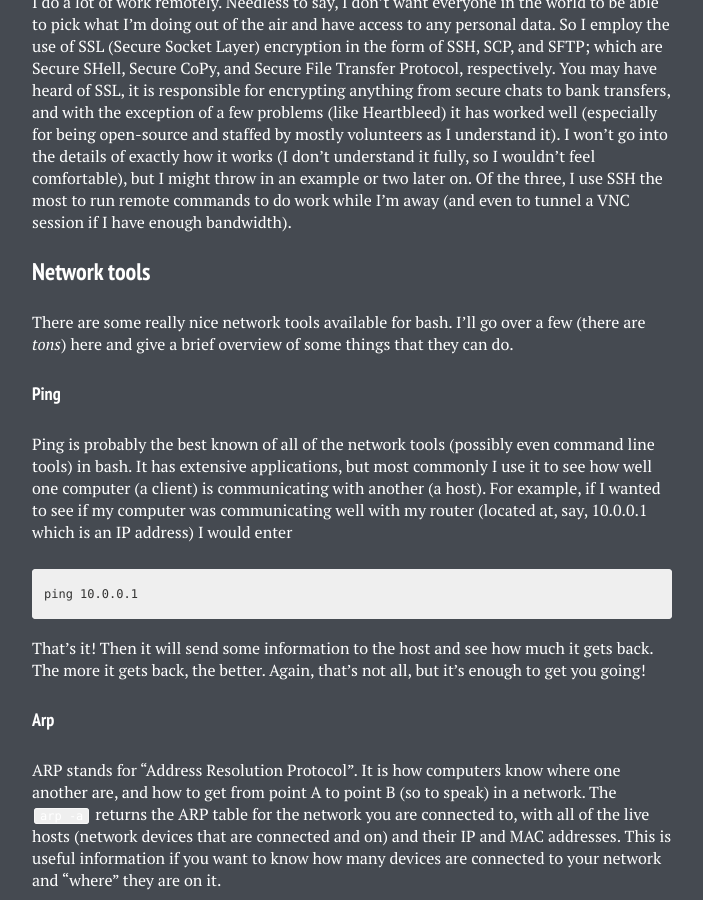
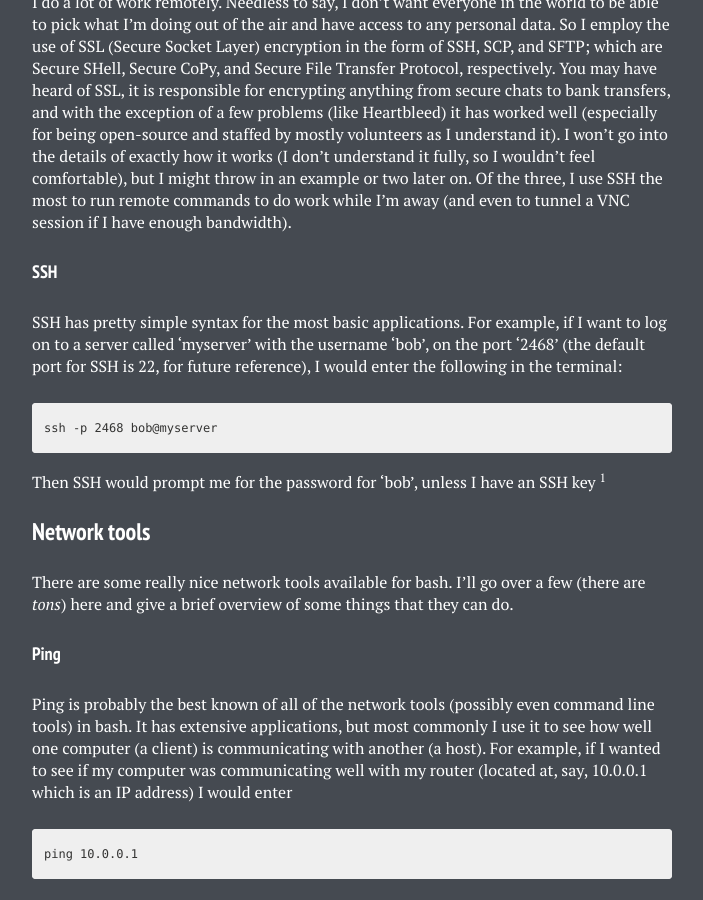
Before and after one commit to lmarkley/lmarkley.github.io, a Jekyll site: the page built from _posts/2015-07-11-Nmap-and-other-things.markdown, in a window 1280 px wide and 900 px high, scrolled down 475 px. Shown: the whole window, without its empty margins (288-991 px from the left). Built offline with Jekyll 4.4.1, drawn with Linux system fonts in a browser that asks for light colours; nearby versions of some CDN libraries; some of the changed text lies outside the part shown.

Commit message:
Update 2015-07-11-Nmap-and-other-things.markdown
Intermediate update; attempting to add footnotes.

```diff
--- a/_posts/2015-07-11-Nmap-and-other-things.markdown
+++ b/_posts/2015-07-11-Nmap-and-other-things.markdown
@@ -11,6 +11,14 @@
 ### SSH, SCP, & SFTP
 
 I do a lot of work remotely. Needless to say, I don't want everyone in the world to be able to pick what I'm doing out of the air and have access to any personal data. So I employ the use of SSL (Secure Socket Layer) encryption in the form of SSH, SCP, and SFTP; which are Secure SHell, Secure CoPy, and Secure File Transfer Protocol, respectively. You may have heard of SSL, it is responsible for encrypting anything from secure chats to bank transfers, and with the exception of a few problems (like Heartbleed) it has worked well (especially for being open-source and staffed by mostly volunteers as I understand it). I won't go into the details of exactly how it works (I don't understand it fully, so I wouldn't feel comfortable), but I might throw in an example or two later on. Of the three, I use SSH the most to run remote commands to do work while I'm away (and even to tunnel a VNC session if I have enough bandwidth).
+
+#### SSH
+
+SSH has pretty simple syntax for the most basic applications. For example, if I want to log on to a server called 'myserver' with the username 'bob', on the port '2468' (the default port for SSH is 22, for future reference), I would enter the following in the terminal:
+
+    ssh -p 2468 bob@myserver
+
+Then SSH would prompt me for the password for 'bob', unless I have an SSH key [^keys]
 
 ### Network tools
 
@@ -46,5 +54,6 @@
 2. [Hyperpolyglot: Unix Shells](http://hyperpolyglot.org/unix-shells)
     - I also recently found this gem. It is useful for programming in general, but I've linked to the Unix Shells page here.
 
+To be continued....
 
-To be continued....
+[^keys]: I like to think of SSH keys this way (though it is a gross oversimplification): It's like having a security system that you have the master code for, but there are other codes for other people (computers) that you 'trust' (or have authorized) so that they can get in as well. Each of these people (computers) has a unique code (signature) so that you know it is them and not someone else.
```
